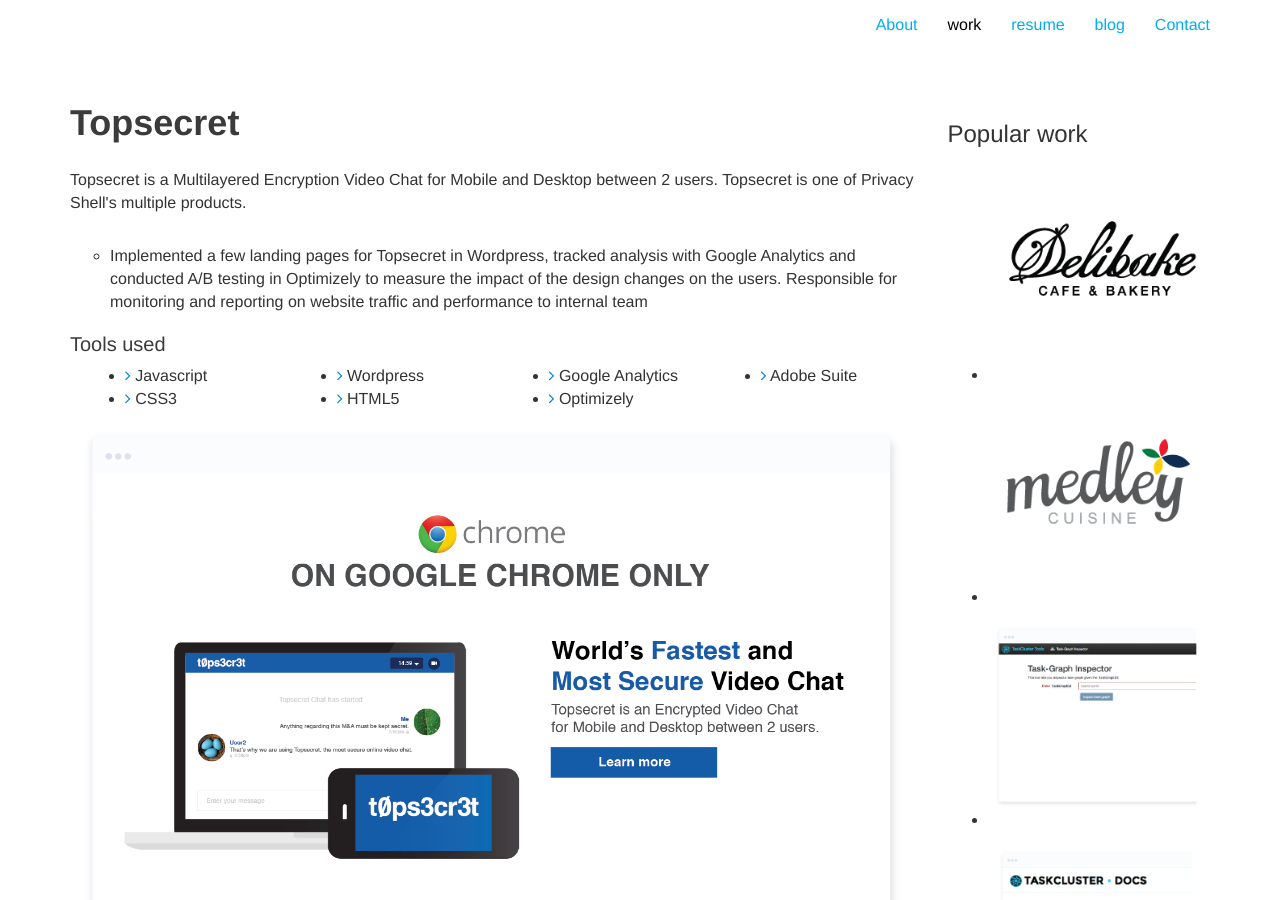
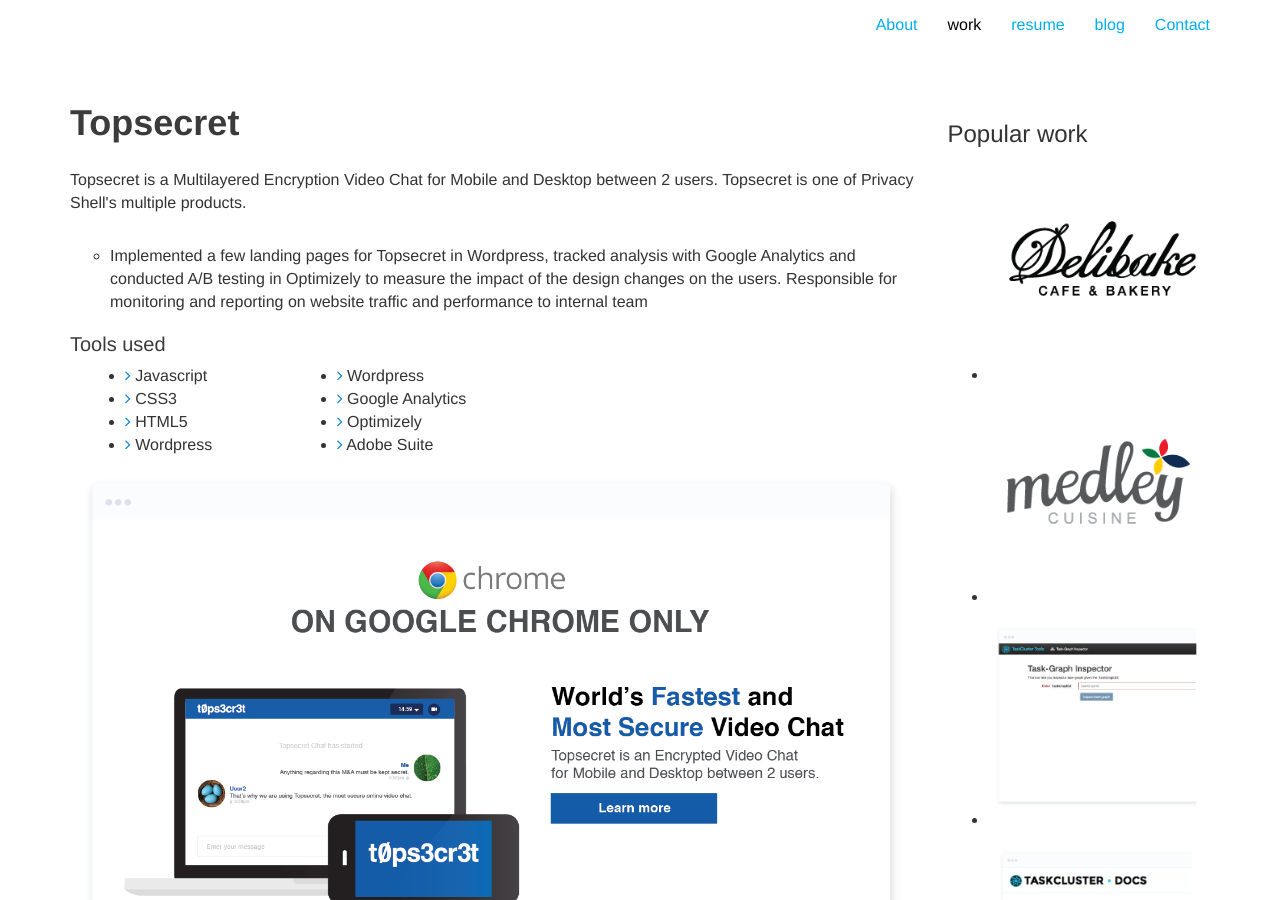
Before and after one commit to kristelteng/personal_site, a Jekyll site: the page built from _works/topsecret.html, in a window 1280 px wide and 900 px high. Built offline with Jekyll 4.4.1, drawn with Linux system fonts in a browser that asks for light colours.

Commit message:
readjust layout

```diff
--- a/_works/topsecret.html
+++ b/_works/topsecret.html
@@ -5,39 +5,28 @@
 image: /assets/images/thumbnail/work/work_04.png
 ---
 
-<div class="project-name overflow padding-bottom">
+<div class="project-name overflow">
   <h2 class="bold">{{page.title}}</h2>
-
   <p class="project-description">Topsecret is a Multilayered Encryption Video Chat for Mobile and Desktop between 2 users. Topsecret is one of Privacy Shell's multiple products.</p>
-
   <ul>
     <li class="work-detail">Implemented a few landing pages for Topsecret in Wordpress, tracked analysis with Google Analytics and conducted A/B testing in Optimizely to measure the impact of the design changes on the users. Responsible for monitoring and reporting on website traffic and performance to internal team</li>
   </ul>
 
   <h3 class="project-title">Tools used</h3>
-  <div class="col-sm-3">
+  <div class="col-md-3 col-xs-6">
     <ul class="elements">
       <li><i class="fa fa-angle-right"></i> Javascript</li>
       <li><i class="fa fa-angle-right"></i> CSS3</li>
+      <li><i class="fa fa-angle-right"></i> HTML5</li>
+      <li><i class="fa fa-angle-right"></i> Wordpress</li>
     </ul>
   </div>
 
-  <div class="col-sm-3">
+  <div class="col-md-3 col-xs-6">
     <ul class="elements">
       <li><i class="fa fa-angle-right"></i> Wordpress</li>
-      <li><i class="fa fa-angle-right"></i> HTML5</li>
-    </ul>
-  </div>
-
-  <div class="col-sm-3">
-    <ul class="elements">
       <li><i class="fa fa-angle-right"></i> Google Analytics</li>
       <li><i class="fa fa-angle-right"></i> Optimizely</li>
-    </ul>
-  </div>
-
-  <div class="col-sm-3">
-    <ul class="elements">
       <li><i class="fa fa-angle-right"></i> Adobe Suite</li>
     </ul>
   </div>
@@ -52,7 +41,7 @@
 <h3 class="project-title">Chat design layout</h3>
   <p class="project-description">Created the user flows and layouts for Topsecret chat system in Adobe. Developed prototypes using Invision to present to potential clients. Conducted user testing and report the findings to team members.</p>
 
-<div class="portfolio-wrapper">
+<div class="portfolio-wrapper padding-top padding-bottom">
   <div class="portfolio-single image-section">
     {% for image in site.static_files %}
       {% if image.path contains 'images/portfolio-details/topsecret/chat'%}
```
